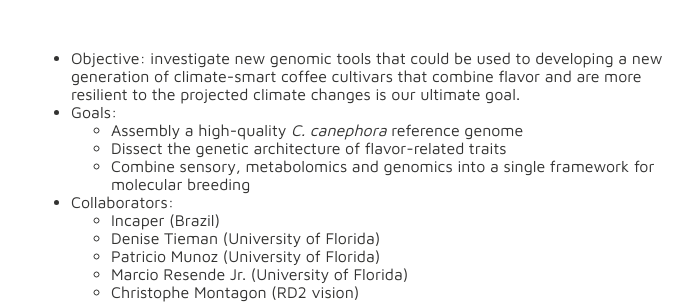
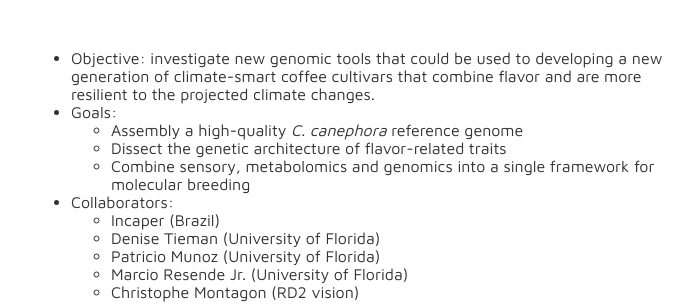
Before and after one commit to lfelipe-ferrao/lfelipe-ferrao.github.io, a Jekyll site: the page built from index.md, in a window 1280 px wide and 900 px high, scrolled down 1392 px. Shown: the part 211-515 px from the top of the window, without its empty margins (289-982 px from the left). Built offline with Jekyll 4.4.1, drawn with Linux system fonts in a browser that asks for light colours; nearby versions of some CDN libraries.

Commit message:
Update index.md

```diff
--- a/index.md
+++ b/index.md
@@ -41,7 +41,7 @@ Coffee is an widely-consumed beverage that drives a vibrant industry.  Despite t
   <img src="./coffee_logo.png" />
 </p>
 
-- Objective: investigate new genomic tools that could be used to developing a new generation of climate-smart coffee cultivars that combine flavor and are more resilient to the projected climate changes is our ultimate goal.
+- Objective: investigate new genomic tools that could be used to developing a new generation of climate-smart coffee cultivars that combine flavor and are more resilient to the projected climate changes.
 - Goals:
   + Assembly a high-quality _C. canephora_ reference genome
   + Dissect the genetic architecture of flavor-related traits
```
